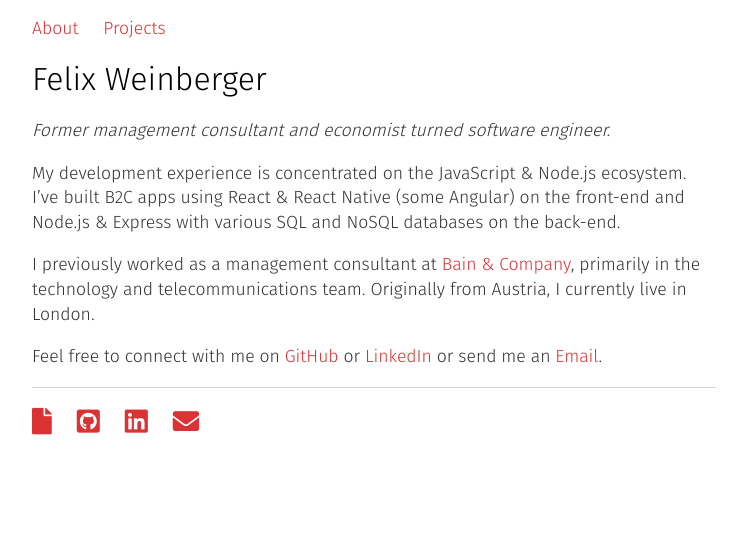
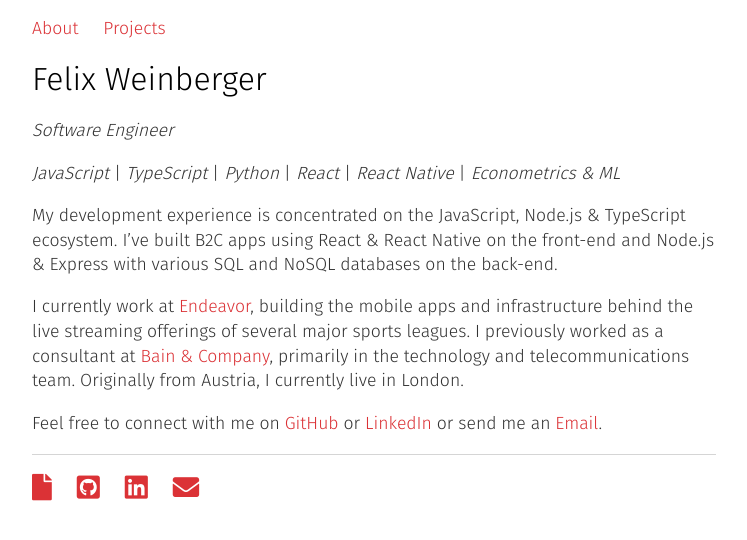
Before and after one commit to felixweinberger/felixweinberger.github.io, a Jekyll site: the page built from index.md, in a window 1280 px wide. Shown: the top 540 px of the page, without its empty margins (266-1013 px from the left). Built offline with Jekyll 4.4.1, drawn with Linux system fonts in a browser that asks for light colours.

Commit message:
docs: update readme and contents

```diff
--- a/index.md
+++ b/index.md
@@ -3,10 +3,12 @@
 title: Felix Weinberger
 ---
 
-*Former management consultant and economist turned software engineer.*
+*Software Engineer*
 
-My development experience is concentrated on the JavaScript & Node.js ecosystem. I've built B2C apps using React & React Native (some Angular) on the front-end and Node.js & Express with various SQL and NoSQL databases on the back-end.
+*JavaScript* \| *TypeScript* \| *Python* \| *React* \| *React Native* \| *Econometrics & ML*
 
-I previously worked as a management consultant at [Bain & Company](https://bain.com/), primarily in the technology and telecommunications team. Originally from Austria, I currently live in London.
+My development experience is concentrated on the JavaScript, Node.js & TypeScript ecosystem. I've built B2C apps using React & React Native on the front-end and Node.js & Express with various SQL and NoSQL databases on the back-end.
+
+I currently work at [Endeavor](https://www.endeavorco.com/), building the mobile apps and infrastructure behind the live streaming offerings of several major sports leagues. I previously worked as a consultant at [Bain & Company](https://bain.com/), primarily in the technology and telecommunications team. Originally from Austria, I currently live in London.
 
 Feel free to connect with me on [GitHub](https://github.com/felixweinberger) or [LinkedIn](https://linkedin.com/in/felixweinberger) or send me an [Email](mailto:felix.weinberger@gmail.com).
```
Also changed, not shown: README.md, 1 other file.
